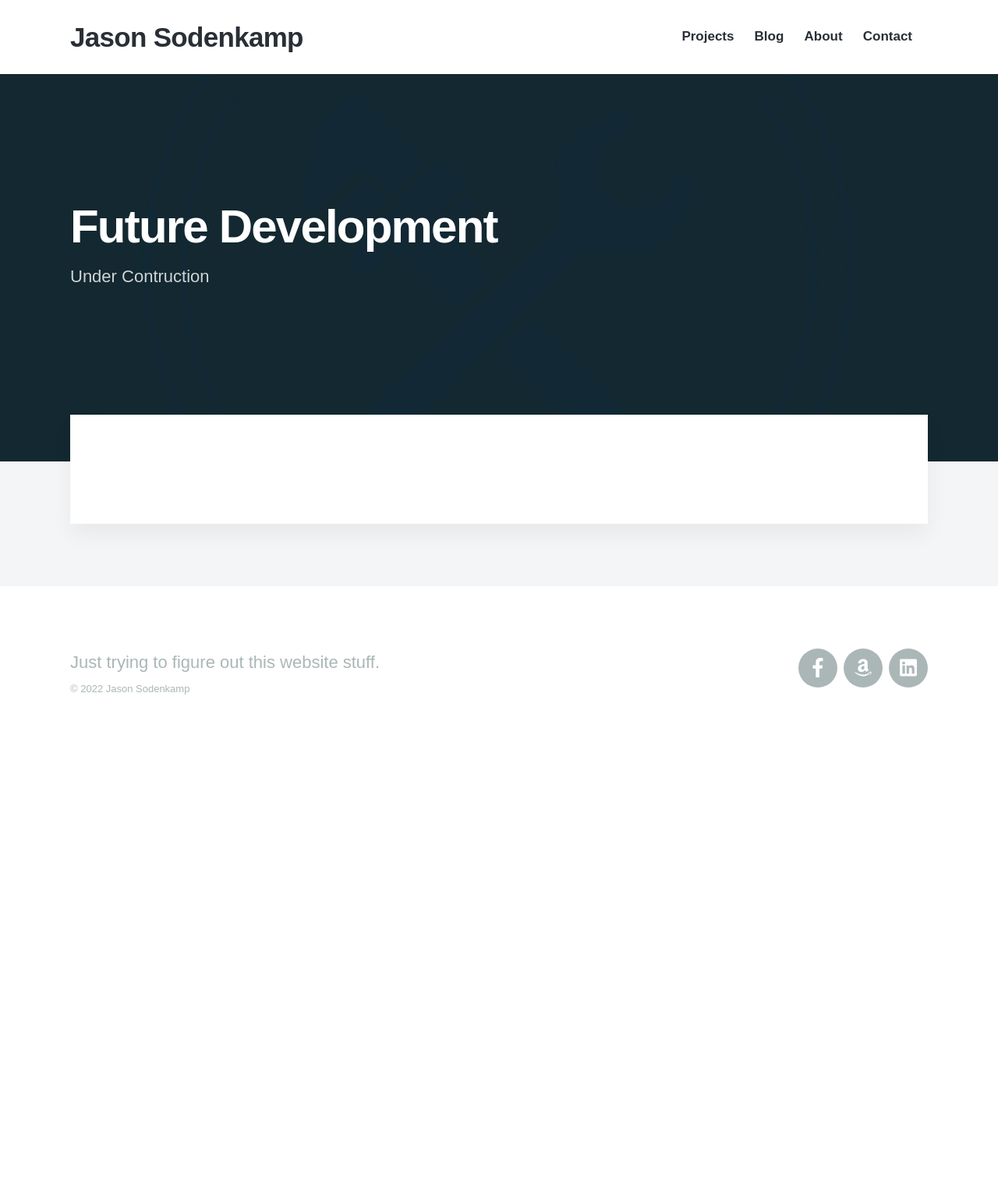
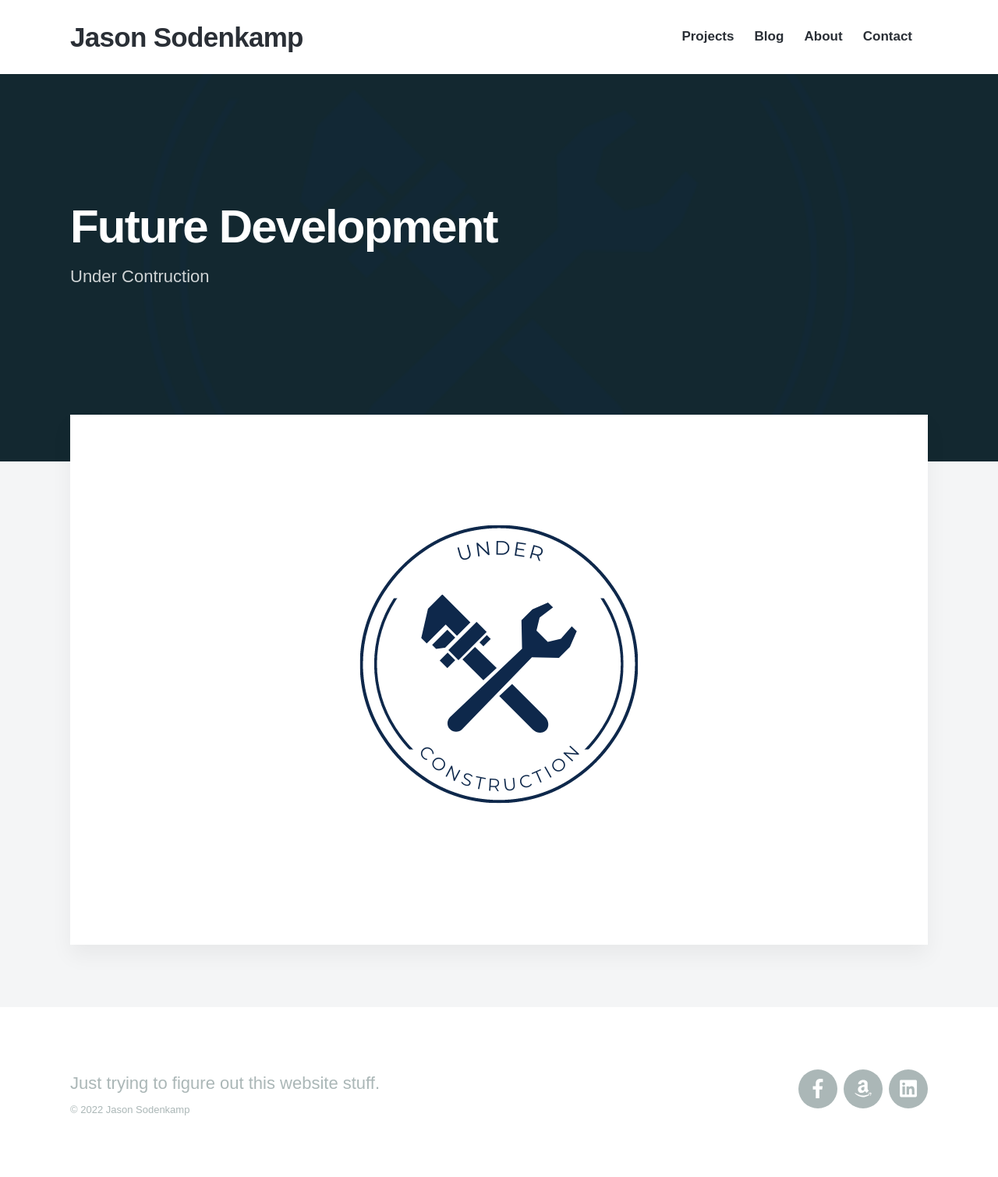
Before and after one commit to jcsodenkamp/jcsodenkamp.github.io, a Jekyll site: the page built from _projects/2018-06-30-demo-project.md, in a window 1280 px wide. Shown: the whole page at 78% size. Built offline with Jekyll 4.4.1, drawn with Linux system fonts in a browser that asks for light colours; nearby versions of some CDN libraries; some web fonts are replaced; before the commit the page ends 970 px from its top, so only the background shows below that.

Commit message:
Update 2018-06-30-demo-project.md

```diff
--- a/_projects/2018-06-30-demo-project.md
+++ b/_projects/2018-06-30-demo-project.md
@@ -3,6 +3,6 @@ title: 'Future Development'
 subtitle: 'Under Contruction'
 date: 2021-12-20 00:00:00
 description: This will should software development portfolio and or projects
-
 featured_image: '/images/demo/Under-C.png'
 ---
+![](/images/demo/Under-C.png)
```
